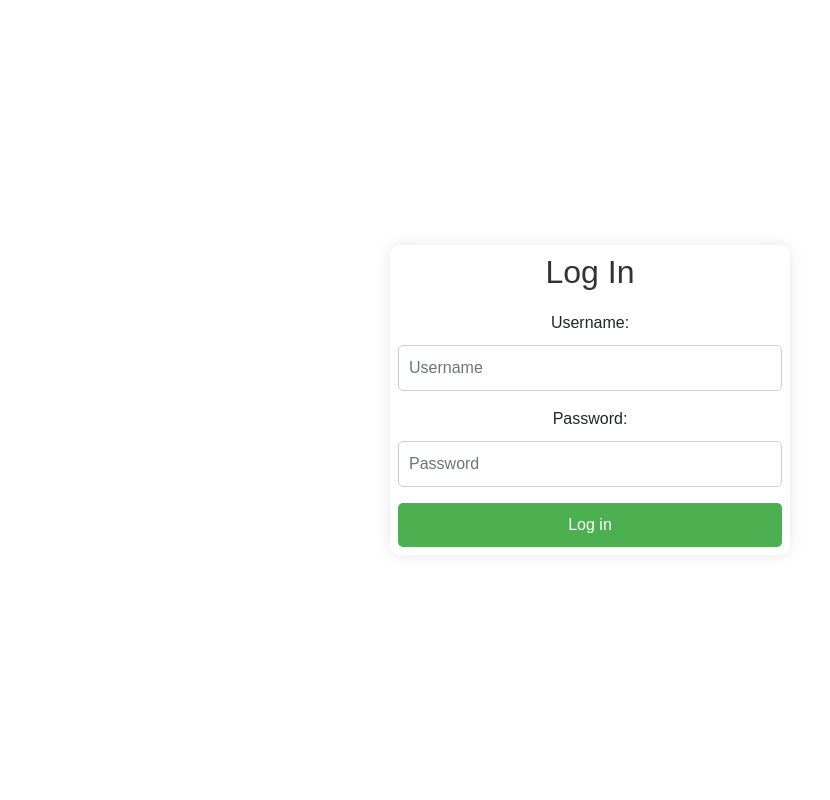
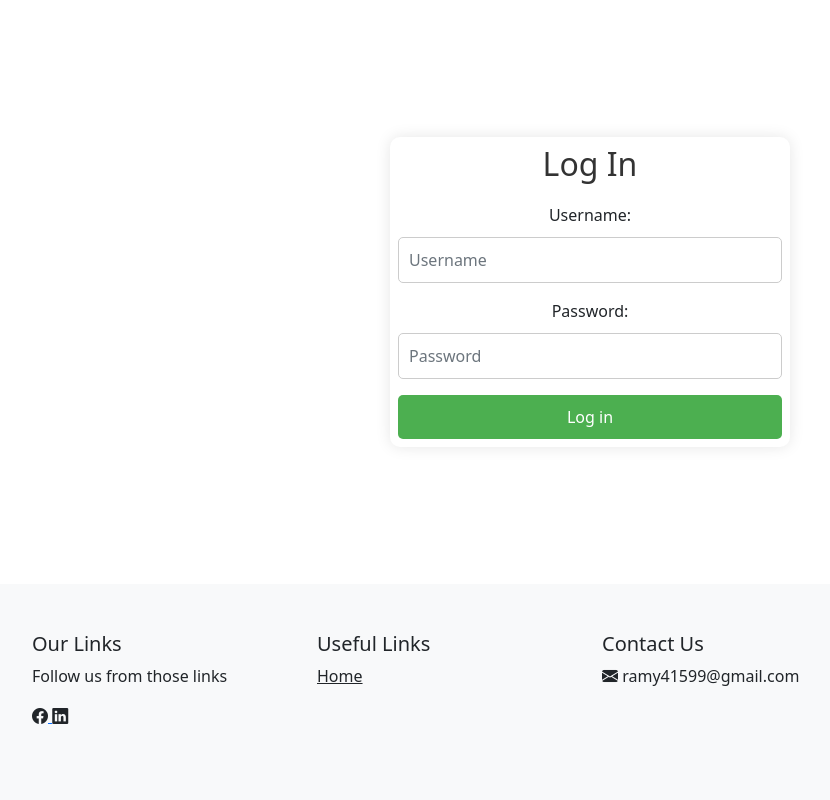
Before and after one commit to Ahmed-El-Gendy/CorSir, a Django app: page /login/ in a window 1280 px wide. Shown: the whole page, without its empty margins (50-880 px from the left). Run offline with Django 5.2, Linux system fonts and the light colour scheme.

Commit message:
Add Fotter in Login

```diff
--- a/project/main/templates/coursebase.html
+++ b/project/main/templates/coursebase.html
@@ -137,7 +137,7 @@
       <br>
       <div id="mmm" class="container">
         <div class="container col-md-8 mb-4">
-        <p class="text-capitalize fs-5 fw-bold" dir="rtl">
+        <p class="text-capitalize fs-5" dir="ltr">
             {{ course.description }}
         </p>
 
--- a/project/main/templates/login.html
+++ b/project/main/templates/login.html
@@ -7,24 +7,37 @@
     <link rel="stylesheet" href="https://cdn.jsdelivr.net/npm/bootstrap-icons@1.11.3/font/bootstrap-icons.min.css">
     <link href="https://cdn.jsdelivr.net/npm/bootstrap@5.0.2/dist/css/bootstrap.min.css" rel="stylesheet" integrity="sha384-EVSTQN3/azprG1Anm3QDgpJLIm9Nao0Yz1ztcQTwFspd3yD65VohhpuuCOmLASjC" crossorigin="anonymous">
     <style>
-        body {
-            font-family: 'Arial', sans-serif;
-            background-color: #fff;
-            display: flex;
-            justify-content: center;
-            align-items: center;
-            height: 100vh;
+        html, body {
+            height: 100%;
             margin: 0;
         }
 
-        .login-container {
-            background-color: #fff;
-            padding: 2em;
-            box-shadow: 0px 0px 15px rgba(0, 0, 0, 0.1);
-            border-radius: 10px;
-            max-width: 400px;
-            width: 100%;
-        }
+    .body-container {
+        display: flex;
+        flex-direction: column;
+        justify-content: center; /* Center content vertically */
+        min-height: 100vh; /* Ensure the container takes full viewport height */
+    }
+
+    .container {
+        flex: 1; /* Allow the container to grow and take available space */
+        justify-content: center; /* Center horizontally */
+        align-items: center; /* Center vertically */
+    }
+
+    .login-container {
+        max-width: 400px; /* Set a max width */
+        width: 100%; /* Allow it to be responsive */
+        padding: 2em;
+        background-color: #fff;
+        box-shadow: 0px 0px 15px rgba(0, 0, 0, 0.1);
+        border-radius: 10px;
+    }
+
+    footer {
+        margin-top: auto; /* Push footer to the bottom */
+    }
+
 
         h2 {
             text-align: center;
@@ -79,7 +92,7 @@
         }
     </style>
 </head>
-<body>
+<body class="body-container">
     <div class=" container d-flex justify-content-around">
         <!--
         <div class=" p-2 bd-highlight">
@@ -110,9 +123,43 @@
     </script>
 
 
-</body>
+
+    <footer class="bg-light text-dark py-5">
+        <div class="container">
+            <div class="row">
+                <div class="col-md-3 mb-4">
+                    <h5 fs-1 fw-bold >Our Links</h5>
+                    <p fs-3>Follow us from those links</p>
+                    <div id="icon_text">
+                        <a href="https://www.facebook.com/" target="_blank" rel="noopener noreferrer">
+                            <i class="bi bi-facebook text-dark"></i>
+                        </a>
+                        <a href="https://www.linkedin.com/" target="_blank" rel="noopener noreferrer">
+                            <i class="bi bi-linkedin text-dark"></i>
+                        </a>
+                    </div>
+                </div>
+                    <div class="col-md-3 mb-4">
+                    <h5>Useful Links</h5>
+                    <ul class="list-unstyled">
+                        <li><a id="mmmm" href="{% url 'userhome' %}" class="text-dark">Home</a></li>
+                    </ul>
+                </div>
+                <div class="col-md-3 mb-4">
+                  <h5>Contact Us</h5>
+                  <i class="bi bi-envelope-fill"></i>
+                  <a href="https://mail.google.com/mail/?view=cm&fs=1&to=ramy41599@gmail.com" target="_blank" style="text-decoration: none; color: inherit;">
+                      <span>ramy41599@gmail.com</span>
+                  </a>
+              </div>
+
+
+            </div>
+        </div>
+      </footer>
 
 
 
 
+</body>
 </html>
--- a/project/main/templates/userhome.html
+++ b/project/main/templates/userhome.html
@@ -363,7 +363,7 @@
     // Scroll left by three cards
     function leftScroll() {
       scrollImages.scrollBy({
-        left: -3 * getCardWidth(), // Scroll by three cards width
+        left: -1 * getCardWidth(), // Scroll by one cards width
         behavior: "smooth"
       });
     }
@@ -371,7 +371,7 @@
     // Scroll right by three cards
     function rightScroll() {
       scrollImages.scrollBy({
-        left: 3 * getCardWidth(), // Scroll by three cards width
+        left: 1 * getCardWidth(), // Scroll by one cards width
         behavior: "smooth"
       });
     }
```
